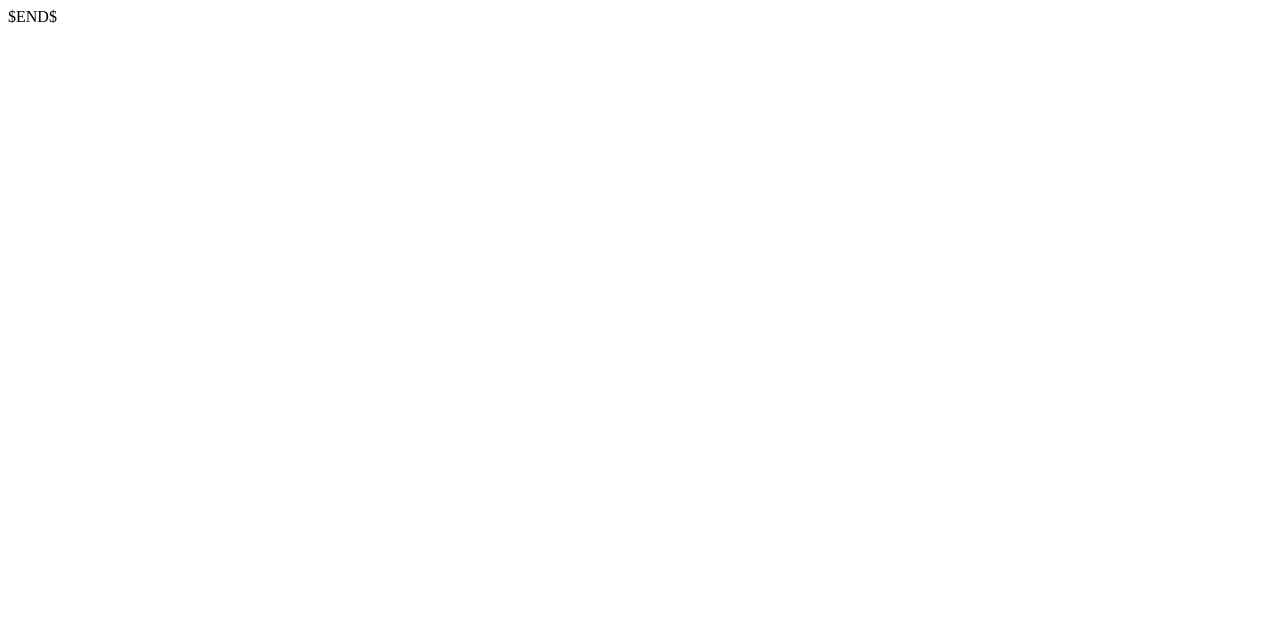
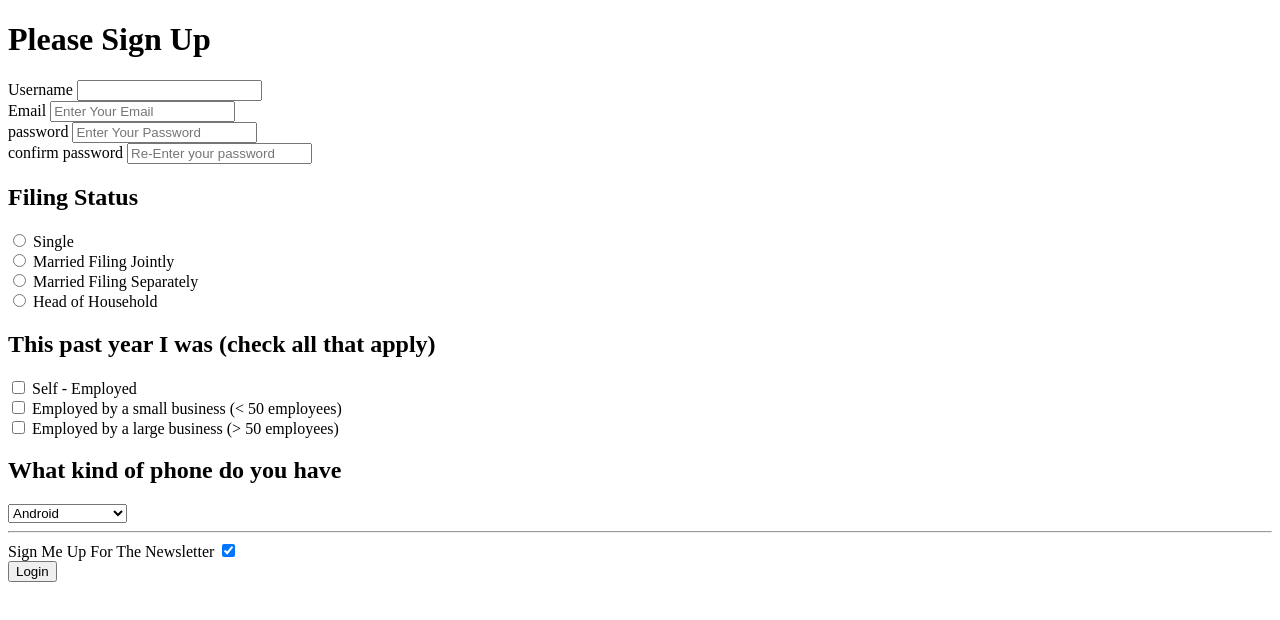
Before and after one commit to acano0824/sequoia-web-exercises, a plain HTML site: page Form debug.html in a window 1280 px wide. Drawn offline with Linux system fonts and the light colour scheme.

Commit message:
Add branch-test.txt

```diff
--- a/Form debug.html
+++ b/Form debug.html
@@ -2,9 +2,94 @@
 <html lang="en">
 <head>
     <meta charset="UTF-8">
-    <title>$Title$</title>
+    <title></title>
 </head>
 <body>
-$END$
+<h1>Please Sign Up</h1>
+<form action="https://requestb.in/1e7qy661" method="POST">
+    <label for="username">Username</label>
+    <input id="username" type="text" name="username">
+    <br>
+
+    <label for="email">Email</label>
+    <input id="email" name="email" type="text" placeholder="Enter Your Email">
+    <br>
+
+    <label for="password">password</label>
+    <input id="password" type="password" name="password" placeholder="Enter Your Password">
+    <br>
+
+    <label for="confirm_password">confirm password</label>
+    <input id="confirm_password" type="password" name="confirm_password" placeholder="Re-Enter your password">
+    <br>
+
+    <h2>Filing Status</h2>
+
+    <label for="Single">
+        <input id="Single" type="radio" name="filing_status" value="single">
+        Single
+    </label>
+    <br>
+
+    <label for="Jointly">
+        <input id="Jointly" type="radio" name="filing_status" value="married_joint">
+        Married Filing Jointly
+    </label>
+    <br>
+
+    <label for="Separately">
+        <input id="Separately" type="radio" name="filing_status" value="married_separate">
+        Married Filing Separately
+    </label>
+    <br>
+
+    <label for="Head">
+        <input id="Head" type="radio" name="filing_status" value="hoh">
+        Head of Household
+    </label>
+    <br>
+
+    <h2>This past year I was (check all that apply)</h2>
+
+    <label for="Self">
+        <input id="Self" type="checkbox" name="employment_status" value="self_employed">
+        Self - Employed
+    </label>
+    <br>
+
+    <label for="Small">
+        <input id="Small" type="checkbox" name="employment_status" value="small_business">
+        Employed by a small business (< 50 employees)
+    </label>
+    <br>
+
+    <label for="Large">
+        <input id="Large" type="checkbox" name="employment_status" value="large_business">
+        Employed by a large business (> 50 employees)
+    </label>
+    <br>
+
+    <h2>What kind of phone do you have</h2>
+
+    <select name="phone type">
+        <option value="android">Android</option>
+        <option value="iphone">iPhone</option>
+        <option value="windows">Windows Phone</option>
+        <option value="other">Other</option>
+    </select>
+
+    <hr>
+
+    <label for="newsletter">Sign Me Up For The Newsletter
+        <input type="checkbox" name="newsletter" id="newsletter" checked>
+    </label>
+
+    <br>
+    <button type="submit">Login</button>
+
+</form>
+
+
+
 </body>
 </html>
```
Also changed, not shown: Forms.html (+1 -1 lines), intro-css-LEC.html (+68 -0 lines), branch-test.txt (added), img/black-border-clipart.jpeg.
